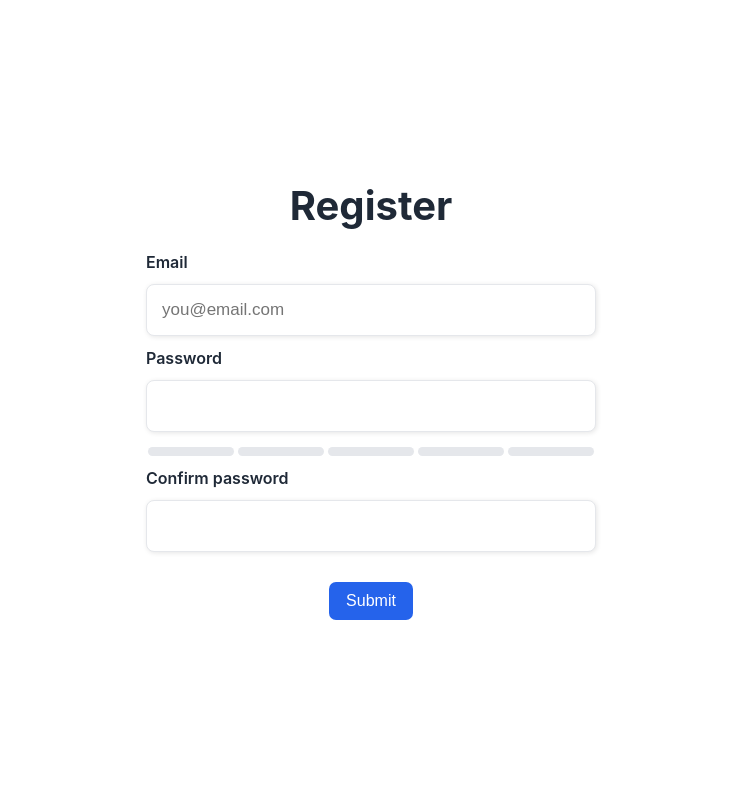
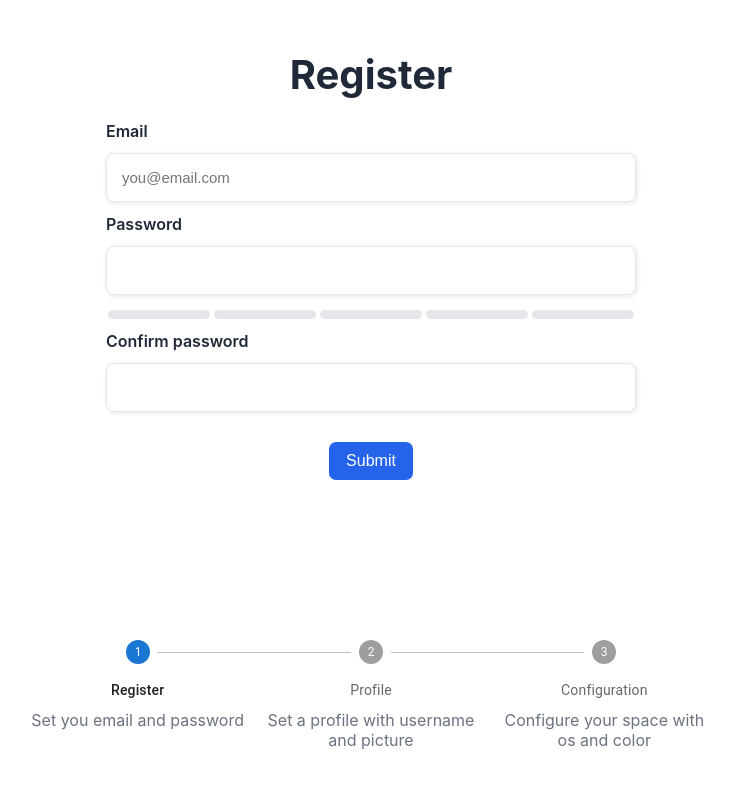
Before and after one commit to Sail-Cpu/miaw, a React (Vite) app: page / in a window 1280 px wide. Shown: the top 786 px of the page, without its empty margins (269-1003 px from the left). Built offline with nearby package versions, Linux system fonts and the light colour scheme.

Commit message:
Implement Steper features

```diff
--- a/src/forms/auth/ConfigForm.jsx
+++ b/src/forms/auth/ConfigForm.jsx
@@ -7,6 +7,7 @@ const ConfigForm = (props) => {
 
     const handleSubmit = (e) => {
         e.preventDefault();
+        props.setStep(4)
     }
 
     return(
--- a/src/pages/auth/Register.jsx
+++ b/src/pages/auth/Register.jsx
@@ -1,30 +1,40 @@
 import { useState } from "react";
-//Components
-import Input from "../components/inputs/Input.jsx";
-import Button from "../components/inputs/Button.jsx";
-import PassProgress from "../components/inputs/PassProgress.jsx";
-import Select from "../components/inputs/Select.jsx";
-import Upload from "../components/inputs/Upload.jsx";
-import OS from "../components/inputs/OS.jsx";
 //Forms
 import RegisterForm from "../../forms/auth/RegisterForm.jsx";
 import ProfileForm from "../../forms/auth/ProfileForm.jsx";
 import ConfigForm from "../../forms/auth/ConfigForm.jsx";
+//ui
+import Stepper from '@mui/material/Stepper';
+import Step from '@mui/material/Step';
+import StepLabel from '@mui/material/StepLabel';
+
+const steps = [
+    {title: "Register", info: "Set you email and password"},
+    {title: "Profile", info: "Set a profile with username and picture"},
+    {title: "Configuration", info: "Configure your space with os and color"},
+  ];
 
 const Register = () => {
 
-    const [step, setStep] = useState(1);
-
-    const changeStep = (e, step) => {
-        e.preventDefault();
-        setStep(step);
-    }
+    const [step, setStep] = useState(0);
 
     return(
         <div className="sign-page register-page">
-            {step === 1 && <RegisterForm setStep={() => setStep(2)} />}
-            {step === 2 && <ProfileForm setStep={() => setStep(3)} />}
-            {step === 3 &&<ConfigForm />}
+            {step === 0 && <RegisterForm setStep={() => setStep(1)} />}
+            {step === 1 && <ProfileForm setStep={() => setStep(2)} />}
+            {step >= 2 && <ConfigForm setStep={() => setStep(3)} />}
+            <div className="sign-step-container">
+                <Stepper activeStep={step} alternativeLabel>
+                    {
+                        steps.map((step, idx) => (
+                            <Step style={{textAlign: "center"}} key={idx}>
+                                <StepLabel style={{color: "#1F2937"}}>{step.title}</StepLabel>
+                                <p>{step.info}</p>
+                            </Step>
+                        )
+                    )}
+                </Stepper>
+            </div>
         </div>
     )
 }
--- a/src/styles/components/inputs.scss
+++ b/src/styles/components/inputs.scss
@@ -12,7 +12,7 @@
     padding: 15px;
     border: 1px solid #E5E7EB;
     border-radius: 8px;
-    font-size: 17px;
+    font-size: 15px;
     outline: none;
     transition: 0.1s ease;
     box-shadow: 1px 1px 5px 0 rgba(0, 0 , 0, 0.1);
@@ -28,7 +28,7 @@
     padding: 15px;
     border: 1px solid #E5E7EB;
     border-radius: 8px;
-    font-size: 17px;
+    font-size: 15px;
     outline: none;
     transition: 0.1s ease;
     box-shadow: 1px 1px 5px 0 rgba(0, 0 , 0, 0.1);
@@ -76,7 +76,7 @@
 .file-upload-input{
   .file-upload-container{
     position: relative;
-    padding: 40px 55px;
+    padding: 20px 55px;
     width: fit-content;
     background-color: #EFF6FF;
     border: 1px solid #2563EB;
--- a/src/styles/pages/auth.scss
+++ b/src/styles/pages/auth.scss
@@ -1,10 +1,8 @@
 .sign-page {
   color: #1F2937;
-  min-height: 100vh;
-  display: flex;
-  flex-direction: column;
-  justify-content: center;
+  height: 100vh;
   h1 {
+    padding-top: 50px;
     text-align: center;
     font-size: 40px;
     margin: 0 0 10px 0;
@@ -13,15 +11,56 @@
     margin-bottom: 30px;
   }
   form{
+    overflow: auto;
     margin: 0 auto;
-    width: 30%;
-    min-width: 450px;
+    width: 45%;
+    height: 75%;
+    min-width: 500px;
     max-width: 550px;
-    display: flex;
-    flex-direction: column;
+    padding: 0 10px;
+    animation: showForm 0.3s ease;
   }
+
+  @keyframes showForm {
+    0%{
+      opacity: 0;
+    }100%{
+      opacity: 1;
+    }
+  }
+
+  ::-webkit-scrollbar {
+    width: 5px; /* Largeur de la barre de défilement */
+  }
+
+  /* Track (piste) de la barre de défilement */
+  ::-webkit-scrollbar-track {
+    position: absolute;
+    right: -10px;
+    background: none; /* Couleur de fond de la piste */
+  }
+
+  /* Thumb (poignée) de la barre de défilement */
+  ::-webkit-scrollbar-thumb {
+    background: #1F2937;
+    border-radius: 20px;
+  }
+
   .button-container{
     width: 100%;
     text-align: center;
   }
+
+  .sign-step-container{
+    width: 55%;
+    min-width: 580px;
+    max-width: 700px;
+    margin: 0 auto;
+    margin-top: 40px;
+    transition: 1s ease;
+    p{
+        margin: 10px 0 0 0;
+        color: #6B7280;
+    }
+  }
 }
```
Also changed, not shown: package.json (+6 -1 lines), 1 other file (tests, documents, lock files or other folders).
